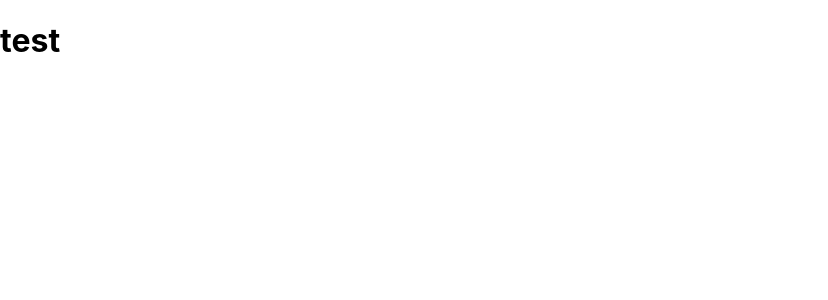
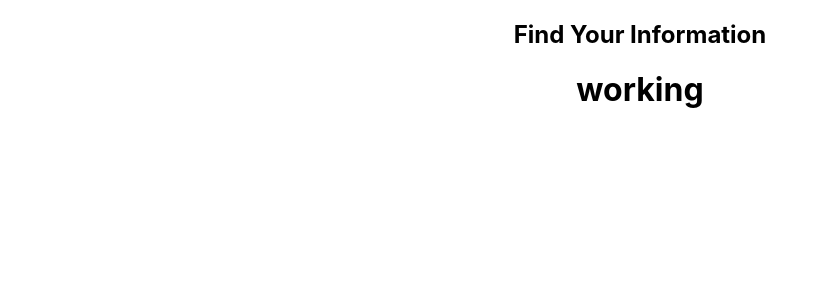
Before and after one commit to alaminsahed/auto-data-show, a React (Create React App) app: page / in a window 1280 px wide. Shown: the top 300 px of the page, without its empty margins (0-828 px from the left). Built offline with nearby package versions, Linux system fonts and the light colour scheme; no server answers.

Commit message:
feat: generate data

```diff
--- a/package.json
+++ b/package.json
@@ -8,6 +8,7 @@
     "@mui/icons-material": "^5.5.1",
     "@mui/material": "^5.5.1",
     "@mui/styled-engine-sc": "^5.4.2",
+    "@mui/styles": "^5.5.1",
     "@testing-library/jest-dom": "^5.16.2",
     "@testing-library/react": "^12.1.4",
     "@testing-library/user-event": "^13.5.0",
@@ -15,8 +16,10 @@
     "@types/node": "^16.11.26",
     "@types/react": "^17.0.40",
     "@types/react-dom": "^17.0.13",
+    "axios": "^0.26.1",
     "react": "^17.0.2",
     "react-dom": "^17.0.2",
+    "react-router-dom": "^6.2.2",
     "react-scripts": "5.0.0",
     "styled-components": "^5.3.3",
     "typescript": "^4.6.2",
--- a/src/App.tsx
+++ b/src/App.tsx
@@ -1,10 +1,17 @@
 import "./App.css";
+import { BrowserRouter, Routes, Route } from "react-router-dom";
+import Home from "./Component/Home";
 
 function App() {
   return (
-    <div>
-      <h1>test</h1>
-    </div>
+    <BrowserRouter>
+      <div className="App">
+        <h2>Find Your Information </h2>
+        <Routes>
+          <Route path="/" element={<Home />} />
+        </Routes>
+      </div>
+    </BrowserRouter>
   );
 }
 
--- /dev/null
+++ b/src/Component/Home.tsx
@@ -0,0 +1,41 @@
+import React, { useEffect, useState } from "react";
+import axios from "axios";
+
+type InfoType = {
+  title: string;
+  url: string;
+  created_at: Date;
+  author: string;
+  objectID: number;
+};
+
+const Home = () => {
+  const [page, setPage] = useState(0);
+  const [info, setInfo] = useState<InfoType[]>([]);
+
+  useEffect(() => {
+    axios
+      .get(
+        `https://hn.algolia.com/api/v1/search_by_date?tags=story&page=${page}`
+      )
+      .then((res) => setInfo([...info, res.data.hits]));
+  });
+
+  useEffect(() => {
+    const autoTiming = setTimeout(() => {
+      setPage((prev) => prev + 1);
+    }, 1000);
+
+    return () => {
+      clearInterval(autoTiming);
+    };
+  });
+  console.log(info);
+  return (
+    <div>
+      <h1>working</h1>
+    </div>
+  );
+};
+
+export default Home;
```
Also changed, not shown: 1 other file (tests, documents, lock files or other folders).
